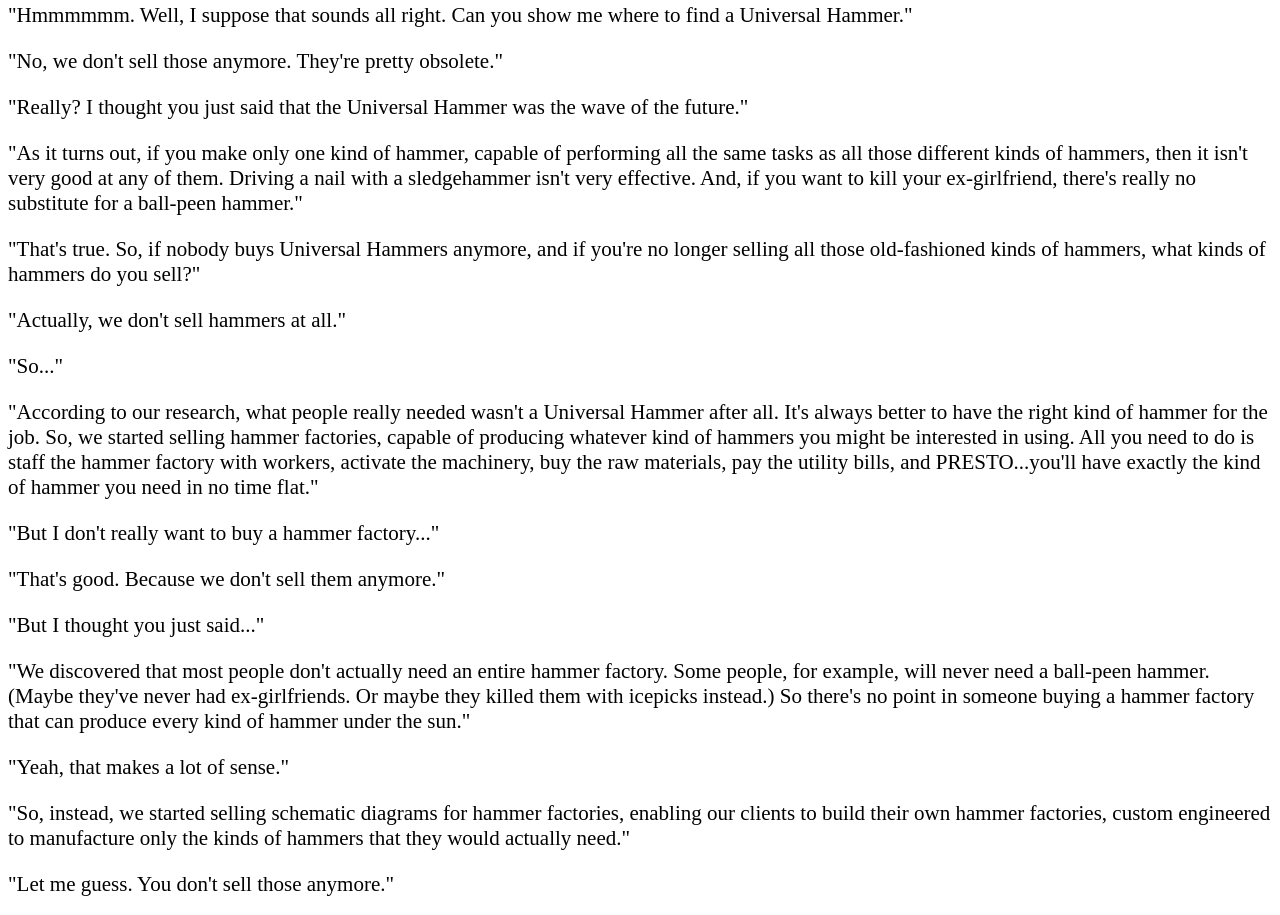
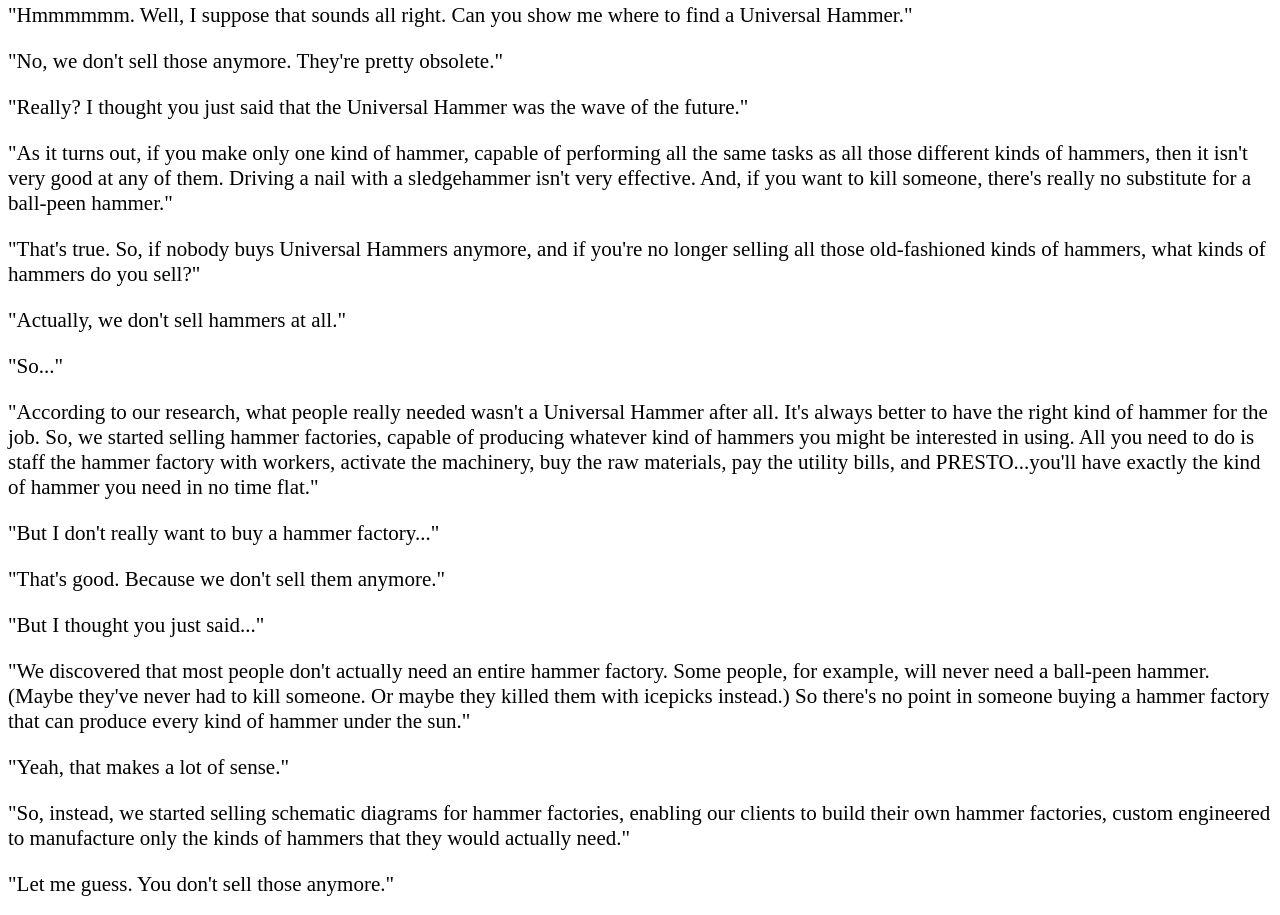
Before and after one commit to MKorostoff/factoryfactoryfactory, a plain HTML site: page index.html in a window 1280 px wide. Shown: the part 538-1453 px from the top of the page. Drawn offline with Linux system fonts and the light colour scheme.

Commit message:
Remove reference to domestic violence

```diff
--- a/index.html
+++ b/index.html
@@ -33,7 +33,7 @@
       <p>&#x22;Hmmmmmm. Well, I suppose that sounds all right. Can you show me where to find a Universal Hammer.&#x22;</p>
       <p>&#x22;No, we don&#x27;t sell those anymore. They&#x27;re pretty obsolete.&#x22;</p>
       <p>&#x22;Really? I thought you just said that the Universal Hammer was the wave of the future.&#x22;</p>
-      <p>&#x22;As it turns out, if you make only one kind of hammer, capable of performing all the same tasks as all those different kinds of hammers, then it isn&#x27;t very good at any of them. Driving a nail with a sledgehammer isn&#x27;t very effective. And, if you want to kill your ex-girlfriend, there&#x27;s really no substitute for a ball-peen hammer.&#x22;</p>
+      <p>&#x22;As it turns out, if you make only one kind of hammer, capable of performing all the same tasks as all those different kinds of hammers, then it isn&#x27;t very good at any of them. Driving a nail with a sledgehammer isn&#x27;t very effective. And, if you want to kill someone, there&#x27;s really no substitute for a ball-peen hammer.&#x22;</p>
       <p>&#x22;That&#x27;s true. So, if nobody buys Universal Hammers anymore, and if you&#x27;re no longer selling all those old-fashioned kinds of hammers, what kinds of hammers do you sell?&#x22;</p>
       <p>&#x22;Actually, we don&#x27;t sell hammers at all.&#x22;</p>
       <p>&#x22;So...&#x22;</p>
@@ -41,7 +41,7 @@
       <p>&#x22;But I don&#x27;t really want to buy a hammer factory...&#x22;</p>
       <p>&#x22;That&#x27;s good. Because we don&#x27;t sell them anymore.&#x22;</p>
       <p>&#x22;But I thought you just said...&#x22;</p>
-      <p>&#x22;We discovered that most people don&#x27;t actually need an entire hammer factory. Some people, for example, will never need a ball-peen hammer. (Maybe they&#x27;ve never had ex-girlfriends. Or maybe they killed them with icepicks instead.) So there&#x27;s no point in someone buying a hammer factory that can produce every kind of hammer under the sun.&#x22;</p>
+      <p>&#x22;We discovered that most people don&#x27;t actually need an entire hammer factory. Some people, for example, will never need a ball-peen hammer. (Maybe they&#x27;ve never had to kill someone. Or maybe they killed them with icepicks instead.) So there&#x27;s no point in someone buying a hammer factory that can produce every kind of hammer under the sun.&#x22;</p>
       <p>&#x22;Yeah, that makes a lot of sense.&#x22;</p>
       <p>&#x22;So, instead, we started selling schematic diagrams for hammer factories, enabling our clients to build their own hammer factories, custom engineered to manufacture only the kinds of hammers that they would actually need.&#x22;</p>
       <p>&#x22;Let me guess. You don&#x27;t sell those anymore.&#x22;</p>
```
